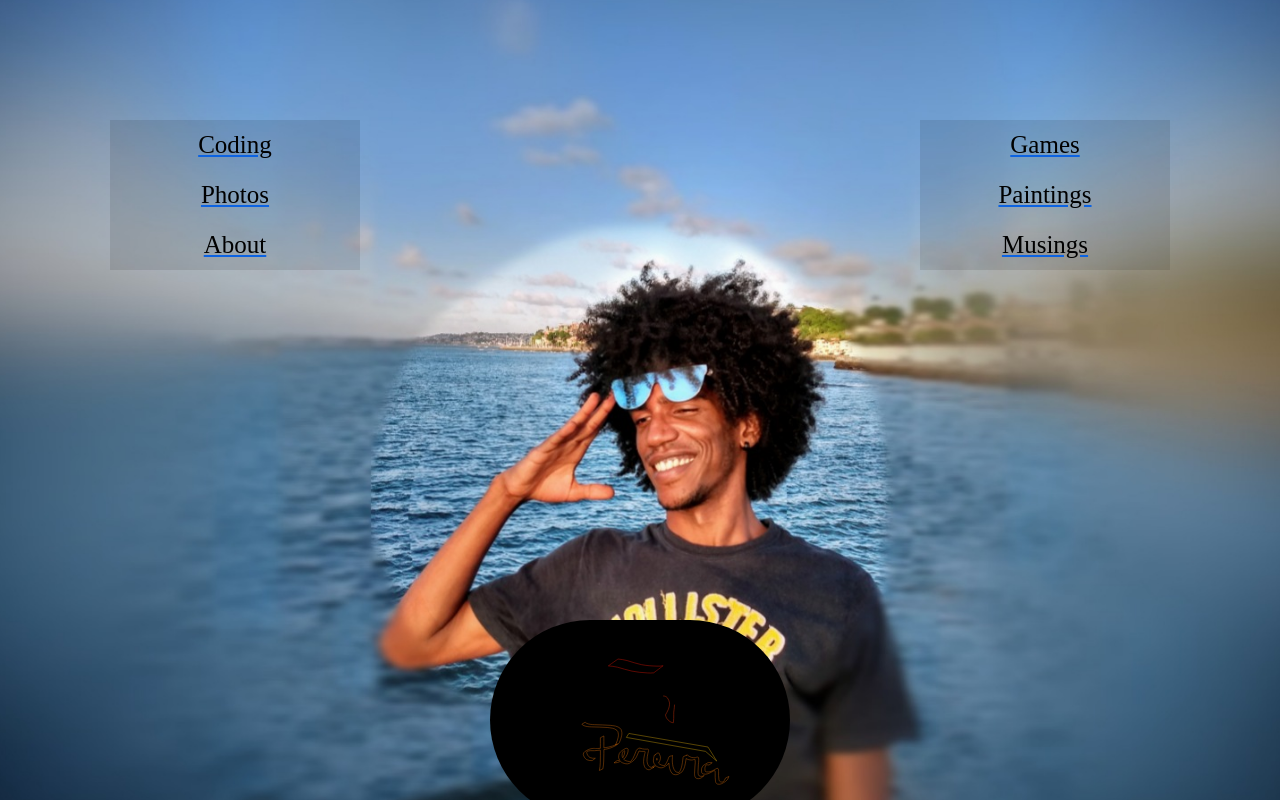
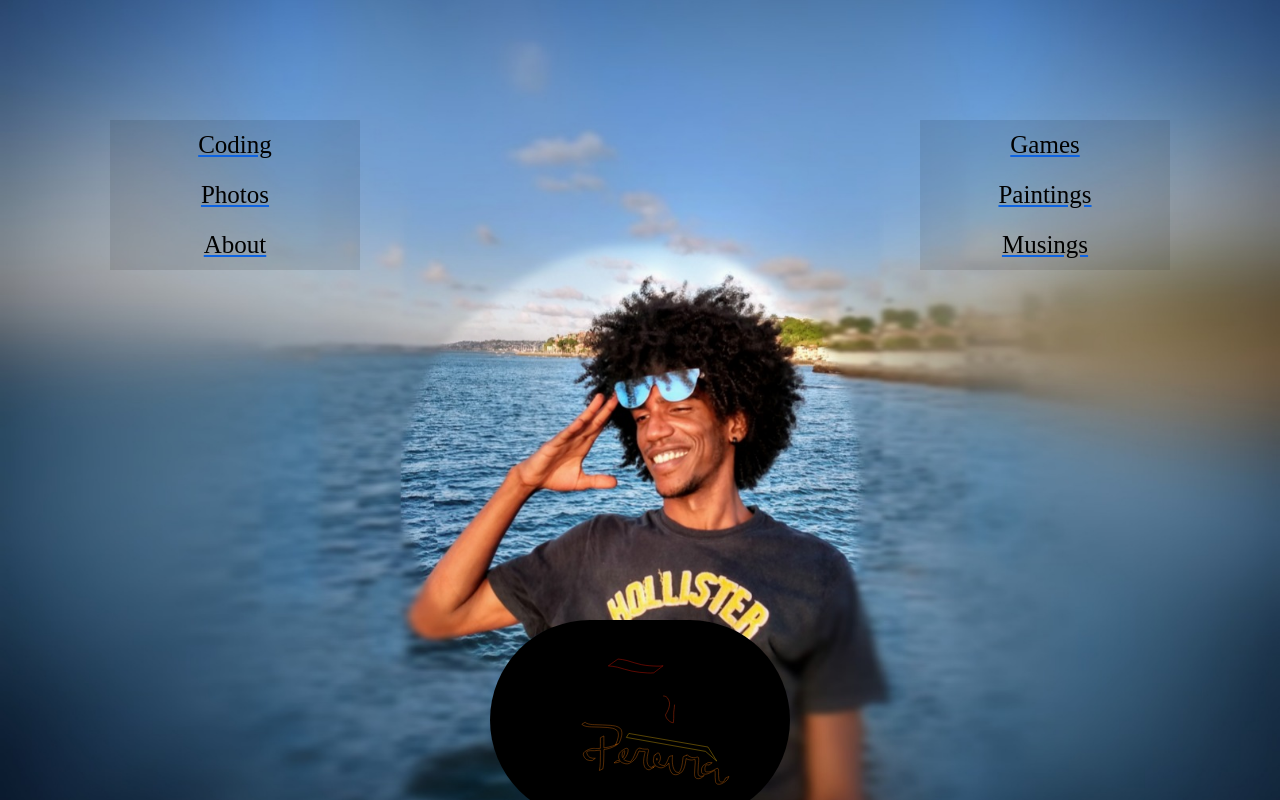
Before and after one commit to mat3usps/MeuSite-v1.0, a plain HTML site: page index.html in a window 1280 px wide. Drawn offline with nearby package versions, Linux system fonts and the light colour scheme.

Commit message:
fix: Home background cover

```diff
--- a/style.css
+++ b/style.css
@@ -16,7 +16,7 @@
 body {
     background-position: center center;
     background-repeat: no-repeat;
-    background-size: 90rem;
+    background-size: cover;
     background-clip: padding-box;
     padding: 100px;
     background-color: rgb(4, 106, 173);
```
